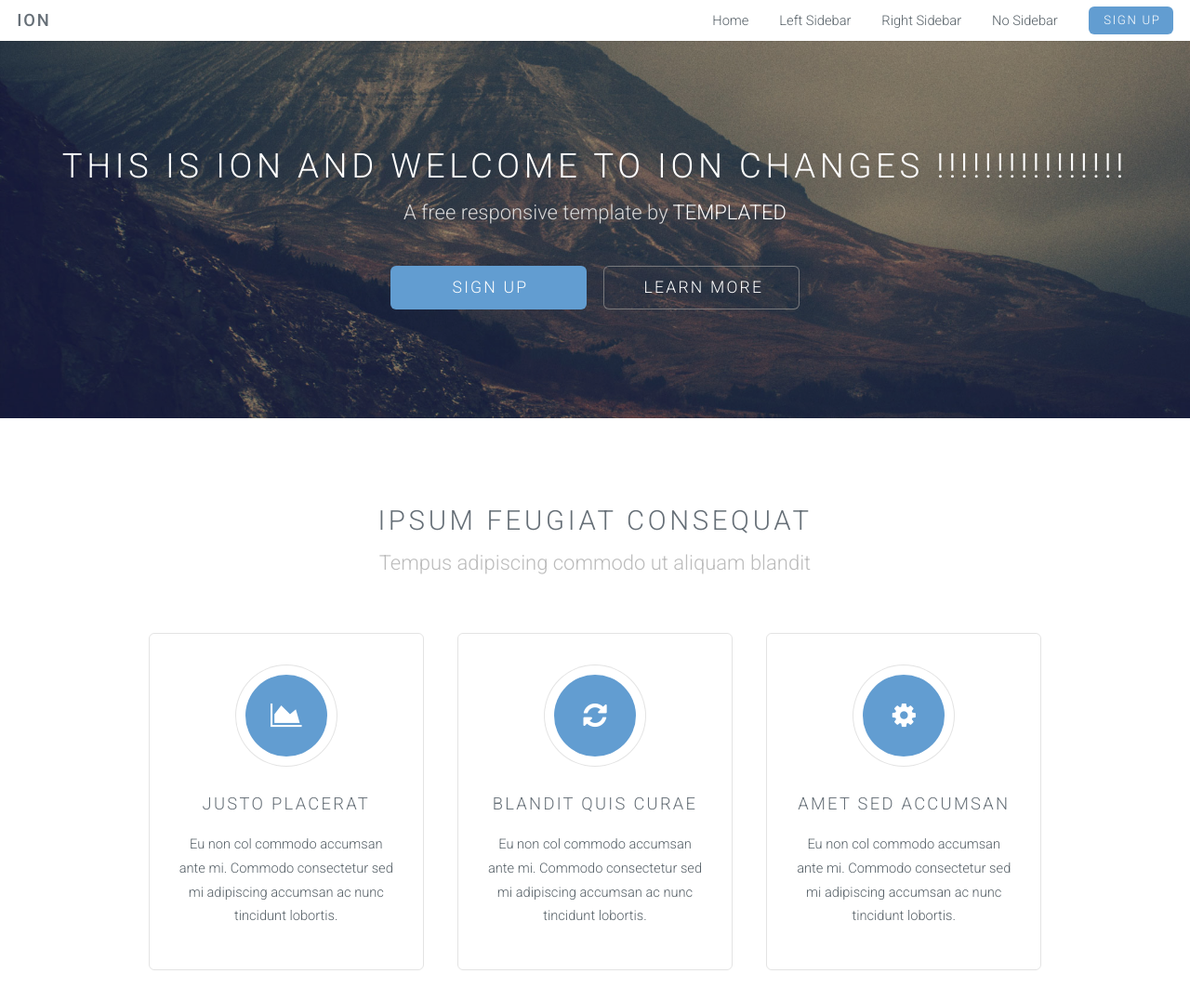
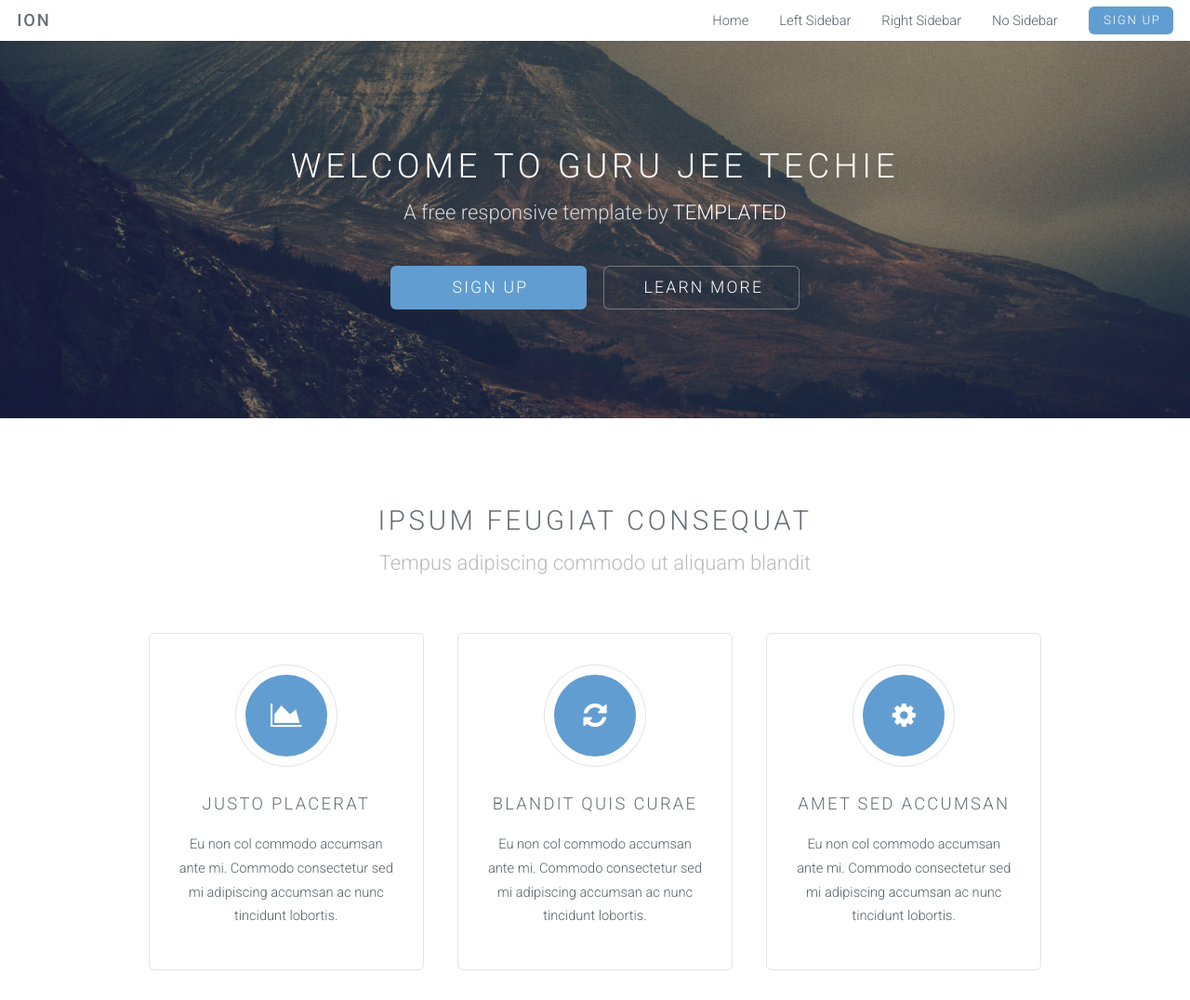
Before and after one commit to rampravesh0808/AWSDockerDemoApp, a plain HTML site: page src/index.html in a window 1280 px wide. Shown: the top 1076 px of the page at 93% size. Drawn offline with Linux system fonts and the light colour scheme.

Commit message:
Header Message Changed

```diff
--- a/src/index.html
+++ b/src/index.html
@@ -40,7 +40,7 @@
 		<!-- Banner -->
 			<section id="banner">
 				<div class="inner">
-					<h2>This is Ion and Welcome to ION Changes !!!!!!!!!!!!!!!!</h2>
+					<h2>Welcome To Guru Jee Techie</h2>
 					<p>A free responsive template by <a href="http://templated.co">TEMPLATED</a></p>
 					<ul class="actions">
 						<li><a href="#content" class="button big special">Sign Up</a></li>
```
